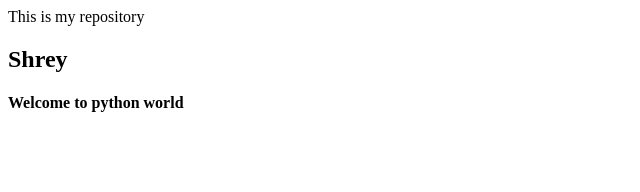
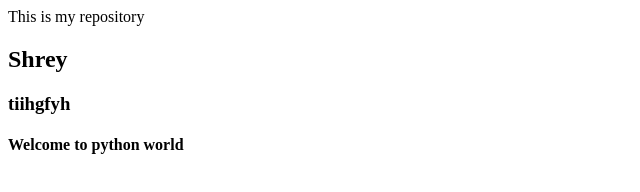
Before and after one commit to Shrey-developer/proj1, a plain HTML site: page index.html in a window 1280 px wide. Shown: the whole page, without its empty margins (0-640 px from the left). Drawn offline with Linux system fonts and the light colour scheme.

Commit message:
Update index.html

```diff
--- a/index.html
+++ b/index.html
@@ -9,6 +9,7 @@
     <header>
         This is my repository
         <h2> Shrey</h2>
+        <h3>tiihgfyh</h3>
         <h4>Welcome to python world</h4>
     </header>
 </body>
```
